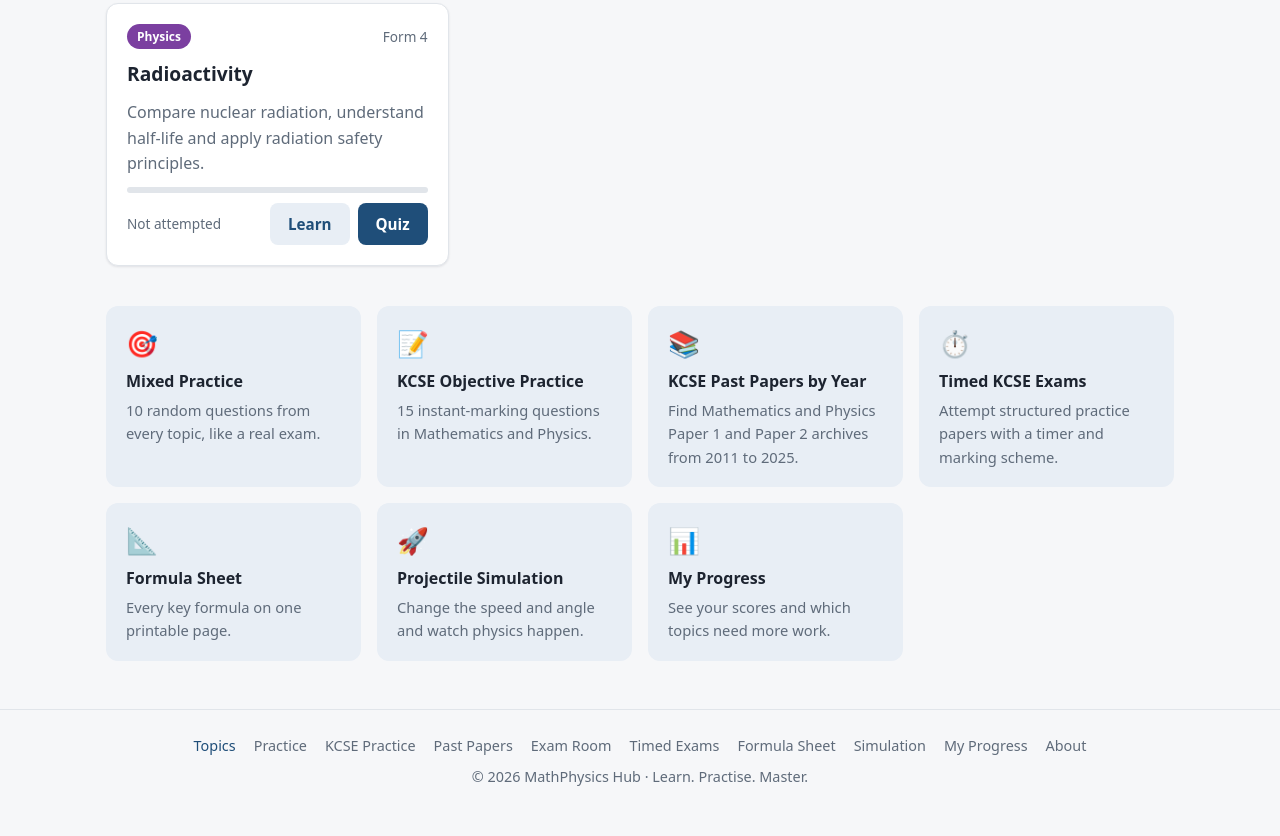
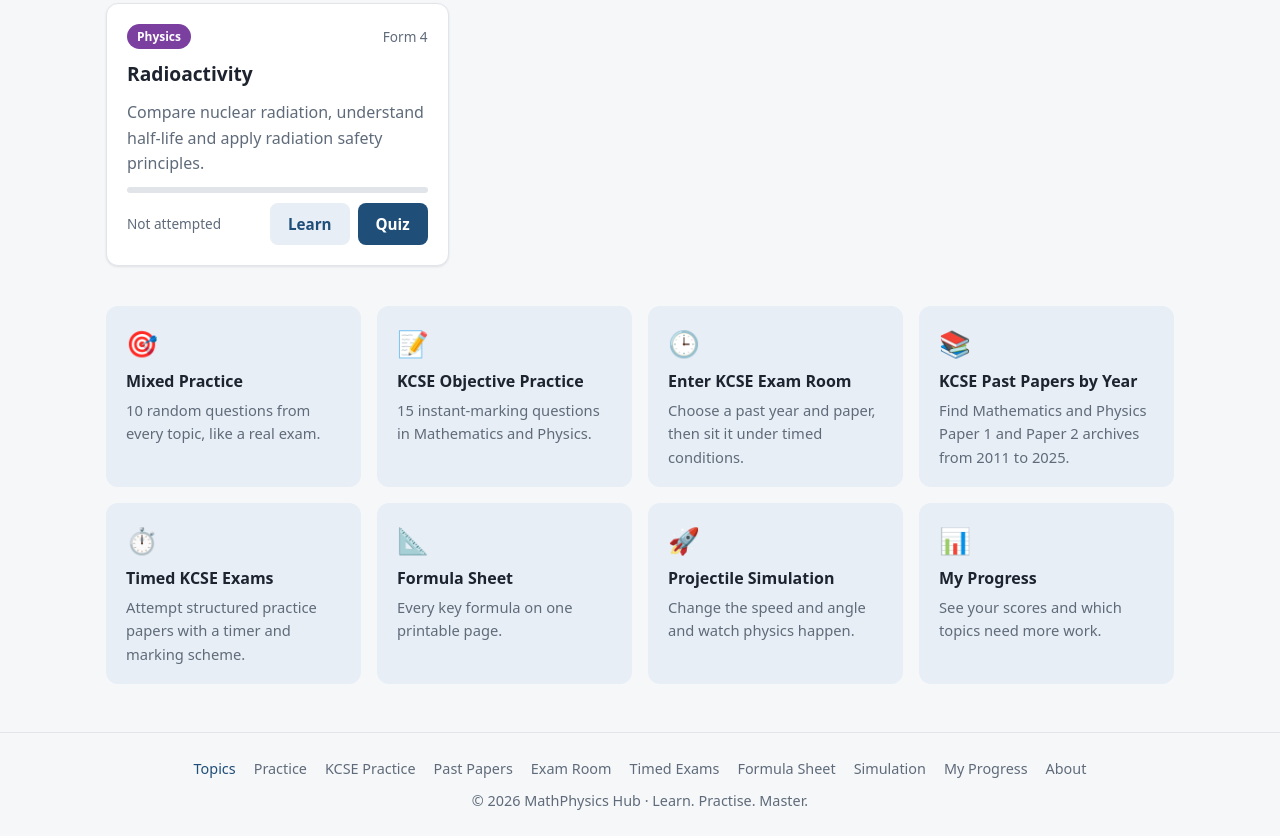
Before and after one commit to kennedykarema3-boop/mathphysics-site, a plain HTML site: page index.html in a window 1280 px wide. Shown: the part 3628-4464 px from the top of the page. Before the commit the page ends 4440 px from the top, so only its background shows below. Drawn offline with Linux system fonts and the light colour scheme.

Commit message:
Add direct KCSE Exam Room dashboard shortcut

```diff
--- a/index.html
+++ b/index.html
@@ -16,7 +16,8 @@
 <section class="feature-row">
 <a class="feature" href="quiz.html?id=mixed"><span class="feature-icon">🎯</span><b>Mixed Practice</b><span>10 random questions from every topic, like a real exam.</span></a>
 <a class="feature" href="kcse.html"><span class="feature-icon">📝</span><b>KCSE Objective Practice</b><span>15 instant-marking questions in Mathematics and Physics.</span></a>
-<a class="feature" href="past-papers.html"><span class="feature-icon">📚</span><b>KCSE Past Papers by Year</b><span>Find Mathematics and Physics Paper 1 and Paper 2 archives from 2011 to 2025.</span></a>
+<a class="feature" href="exam-room.html"><span class="feature-icon">🕒</span><b>Enter KCSE Exam Room</b><span>Choose a past year and paper, then sit it under timed conditions.</span></a>
+      <a class="feature" href="past-papers.html"><span class="feature-icon">📚</span><b>KCSE Past Papers by Year</b><span>Find Mathematics and Physics Paper 1 and Paper 2 archives from 2011 to 2025.</span></a>
 <a class="feature" href="structured-papers.html"><span class="feature-icon">⏱️</span><b>Timed KCSE Exams</b><span>Attempt structured practice papers with a timer and marking scheme.</span></a>
 <a class="feature" href="formulas.html"><span class="feature-icon">📐</span><b>Formula Sheet</b><span>Every key formula on one printable page.</span></a>
 <a class="feature" href="simulation.html"><span class="feature-icon">🚀</span><b>Projectile Simulation</b><span>Change the speed and angle and watch physics happen.</span></a>
```
